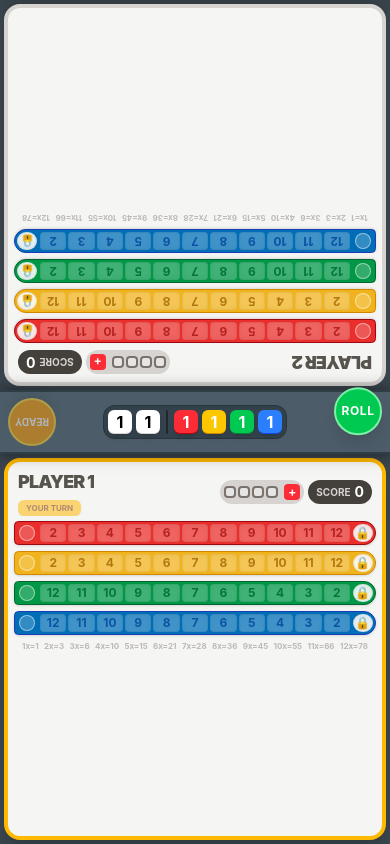
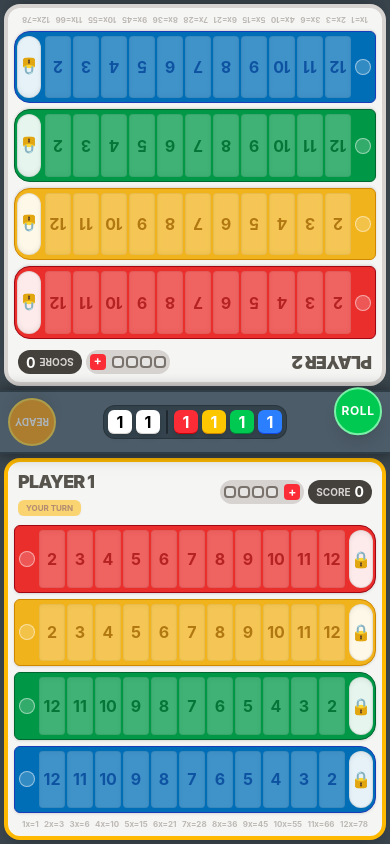
Before and after one commit to nathangobeli/Qwixx-Game, a React (Vite) app: page / in a window 390 px wide. Both pictures are taken after a click on the button "START GAME". Built offline with nearby package versions, Linux system fonts and the light colour scheme.

Commit message:
Optimize mobile flex layout and row sizes

```diff
--- a/index.html
+++ b/index.html
@@ -3,8 +3,12 @@
   <head>
     <meta charset="UTF-8" />
     <link rel="icon" type="image/svg+xml" href="/favicon.svg" />
-    <meta name="viewport" content="width=device-width, initial-scale=1.0" />
-    <title>qwixx-app</title>
+    <link rel="apple-touch-icon" href="/apple-touch-icon.png" />
+    <meta name="apple-mobile-web-app-capable" content="yes" />
+    <meta name="apple-mobile-web-app-status-bar-style" content="black-translucent" />
+    <meta name="apple-mobile-web-app-title" content="Qwixx" />
+    <meta name="viewport" content="width=device-width, initial-scale=1.0, maximum-scale=1.0, user-scalable=no, viewport-fit=cover" />
+    <title>Qwixx</title>
   </head>
   <body>
     <div id="root"></div>
--- a/src/components/PlayerBoard.tsx
+++ b/src/components/PlayerBoard.tsx
@@ -70,7 +70,7 @@ export const PlayerBoard = ({ playerIndex, inverted = false }: PlayerBoardProps)
             </div>
 
             {/* Rows */}
-            <div className="flex flex-col gap-1 sm:gap-2">
+            <div className="flex flex-col gap-1 sm:gap-2 flex-1 min-h-0 mt-1 sm:mt-2">
                 <Row playerIndex={playerIndex} color="red" rowState={player.rows.red} />
                 <Row playerIndex={playerIndex} color="yellow" rowState={player.rows.yellow} />
                 <Row playerIndex={playerIndex} color="green" rowState={player.rows.green} />
--- a/src/components/Row.tsx
+++ b/src/components/Row.tsx
@@ -33,13 +33,13 @@ export const Row = ({ playerIndex, color, rowState }: RowProps) => {
     };
 
     return (
-        <div className={`flex w-full items-center rounded-r-2xl rounded-l-md border sm:border-2 shadow-sm my-px sm:my-1 flex-1 min-h-0 ${colorMap[color]}`}>
-            <div className={`w-4 h-4 sm:w-6 sm:h-6 rounded-full ml-1 mr-1 flex items-center justify-center border border-white/50 bg-white/20 text-[8px] sm:text-[10px]`}>
+        <div className={`flex w-full items-stretch rounded-r-2xl rounded-l-md border sm:border-2 shadow-sm my-px sm:my-1 flex-1 min-h-0 ${colorMap[color]}`}>
+            <div className={`w-4 h-4 sm:w-6 sm:h-6 rounded-full ml-1 mr-1 self-center flex items-center justify-center border border-white/50 bg-white/20 text-[8px] sm:text-[10px]`}>
                 {/* Placeholder for lock icon */}
                 {isColorLocked ? '🔒' : ''}
             </div>
 
-            <div className="flex-1 flex justify-between pr-0.5 sm:pr-1 h-full py-0.5 min-h-0">
+            <div className="flex-1 flex justify-between pr-0.5 sm:pr-1 h-full py-1 sm:py-1.5 min-h-0 items-stretch gap-0.5">
                 {numbers.map((num) => {
                     const isMarked = rowState.includes(num);
                     const canMark = isValidMark(rowState, num, color, isColorLocked, state, playerIndex);
@@ -48,7 +48,7 @@ export const Row = ({ playerIndex, color, rowState }: RowProps) => {
                         <div
                             key={num}
                             onClick={() => handleBoxClick(num)}
-                            className={`flex-1 mx-px rounded flex items-center justify-center font-bold text-xs sm:text-base shadow-inner border border-black/10 transition-colors
+                            className={`flex-1 rounded flex items-center justify-center font-bold text-base sm:text-2xl shadow-inner border border-black/10 transition-colors
                 ${isMarked ? 'bg-black/80 text-white' : (canMark ? 'bg-white/90 hover:bg-white cursor-pointer active:scale-95' : 'bg-white/50 opacity-50')}
               `}
                         >
@@ -57,7 +57,7 @@ export const Row = ({ playerIndex, color, rowState }: RowProps) => {
                     );
                 })}
                 {/* The Lock Box */}
-                <div className={`w-5 sm:w-8 ml-0.5 rounded-full flex items-center justify-center font-bold text-xs sm:text-base shadow-inner border border-black/10
+                <div className={`w-6 sm:w-10 ml-0.5 rounded-full flex items-center justify-center font-bold text-base sm:text-2xl shadow-inner border border-black/10
             ${isColorLocked ? 'bg-black/80 text-white' : 'bg-white/90'}
         `}>
                     {isColorLocked ? 'X' : '🔒'}
```
Also changed, not shown: public/apple-touch-icon.png (added).
